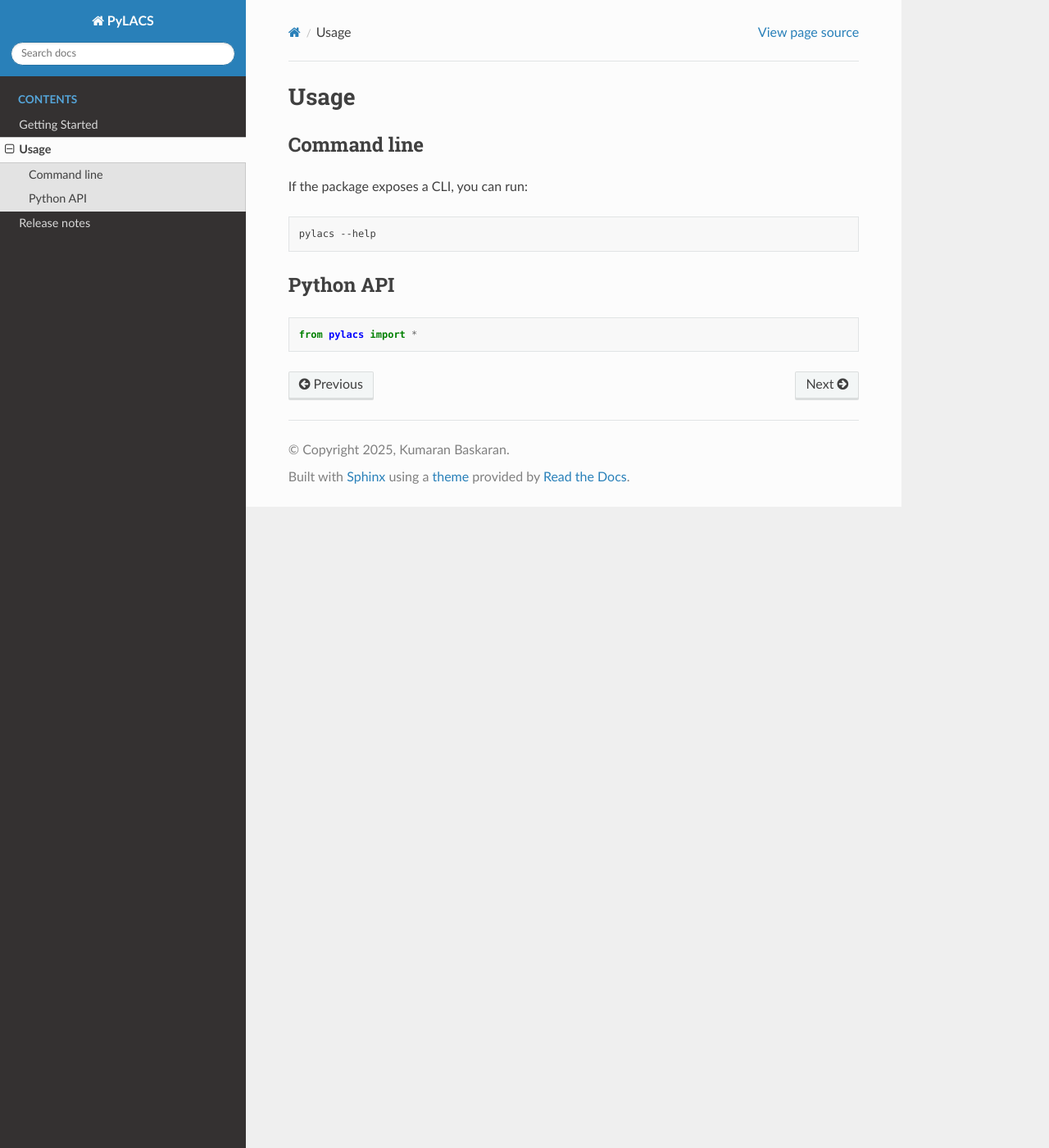
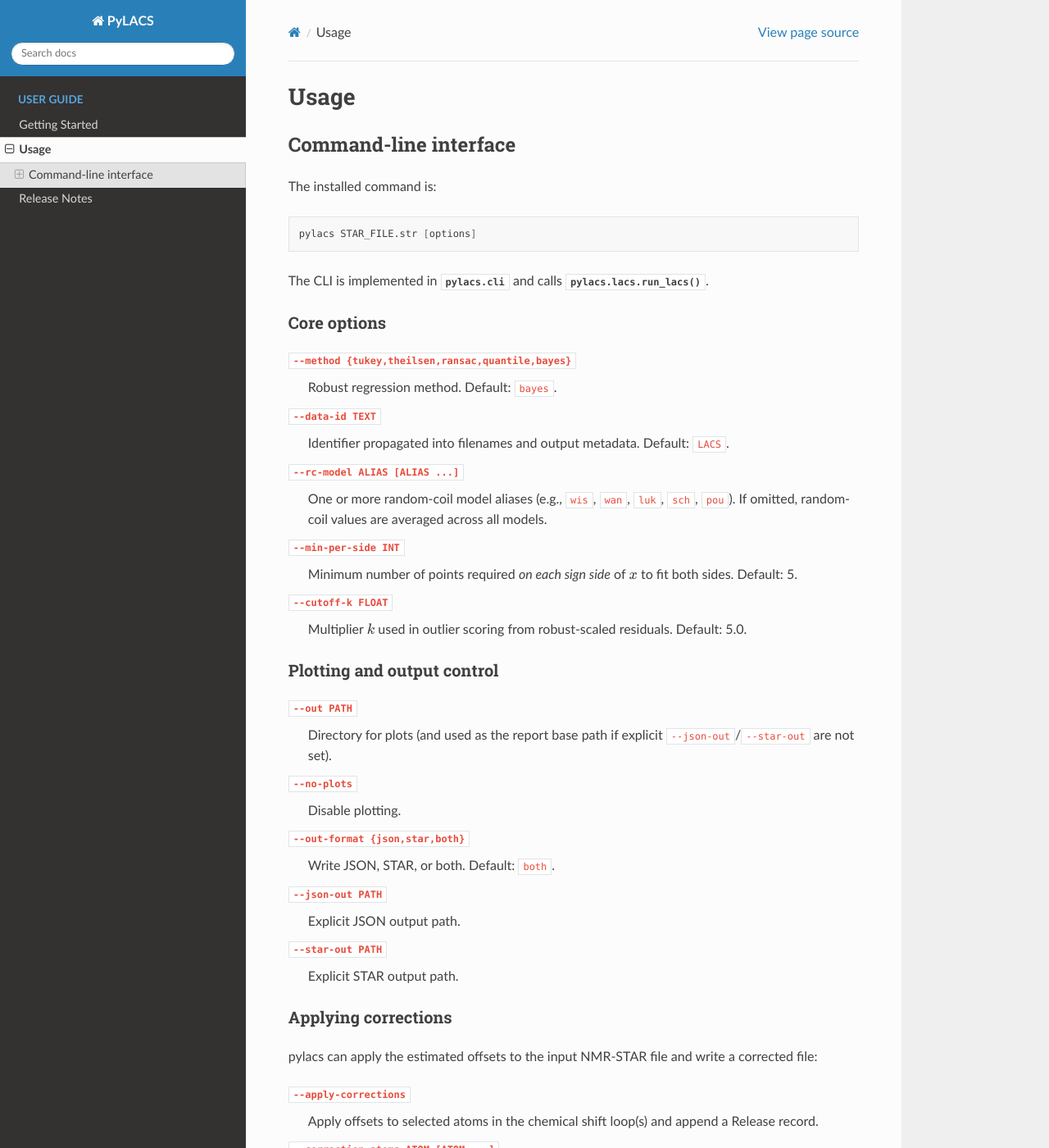
Before and after one commit to kumar-physics/PyLACS, a Sphinx documentation site: the page built from pylacs/docs/usage.rst, in a window 1280 px wide and 1400 px high. Shown: the whole window at 82% size. Built offline with Sphinx 7.4.7 and the Read the Docs theme 3.1.0, drawn with Linux system fonts in a browser that asks for light colours; pages that are not in the unit, such as notebooks, are missing from menus; some of the changed text lies outside the part shown.

```diff
--- a/pylacs/docs/usage.rst
+++ b/pylacs/docs/usage.rst
@@ -1,18 +1,72 @@
 Usage
 =====
 
-Command line
-------------
+Command-line interface
+----------------------
 
-If the package exposes a CLI, you can run:
+The installed command is:
 
 .. code-block:: bash
 
-   pylacs --help
+   pylacs STAR_FILE.str [options]
 
-Python API
-----------
+The CLI is implemented in :mod:`pylacs.cli` and calls :func:`pylacs.lacs.run_lacs`.
 
-.. code-block:: python
+Core options
+^^^^^^^^^^^^
 
-   from pylacs import *
+``--method {tukey,theilsen,ransac,quantile,bayes}``
+  Robust regression method. Default: ``bayes``.
+
+``--data-id TEXT``
+  Identifier propagated into filenames and output metadata. Default: ``LACS``.
+
+``--rc-model ALIAS [ALIAS ...]``
+  One or more random-coil model aliases (e.g., ``wis``, ``wan``, ``luk``, ``sch``, ``pou``).
+  If omitted, random-coil values are averaged across all models.
+
+``--min-per-side INT``
+  Minimum number of points required *on each sign side* of :math:`x` to fit both sides.
+  Default: 5.
+
+``--cutoff-k FLOAT``
+  Multiplier :math:`k` used in outlier scoring from robust-scaled residuals. Default: 5.0.
+
+Plotting and output control
+^^^^^^^^^^^^^^^^^^^^^^^^^^^
+
+``--out PATH``
+  Directory for plots (and used as the report base path if explicit ``--json-out``/``--star-out`` are not set).
+
+``--no-plots``
+  Disable plotting.
+
+``--out-format {json,star,both}``
+  Write JSON, STAR, or both. Default: ``both``.
+
+``--json-out PATH``
+  Explicit JSON output path.
+
+``--star-out PATH``
+  Explicit STAR output path.
+
+Applying corrections
+^^^^^^^^^^^^^^^^^^^^
+
+pylacs can apply the estimated offsets to the input NMR-STAR file and write a corrected file:
+
+``--apply-corrections``
+  Apply offsets to selected atoms in the chemical shift loop(s) and append a Release record.
+
+``--correction-atoms ATOM [ATOM ...]``
+  Atoms to correct when applying offsets. Default: ``CA CB C N``.
+
+``--release-author TEXT``
+  Recorded author in the Release record. Default: ``BMRB``.
+
+``--output-corrected PATH``
+  Output filename for the corrected STAR file.
+
+.. note::
+   The CLI defines an option ``--apply-offsets``, but the corresponding behavior is not executed in the
+   current CLI implementation (the older apply-offsets block is commented out). Use ``--apply-corrections``.
```
Also changed, not shown: pylacs/docs/getting_started.rst (+60 -8 lines), pylacs/docs/index.rst (+29 -29 lines), pylacs/docs/release-notes.rst (+9 -4 lines), pylacs/docs/requirements.txt (+11 -6 lines).
